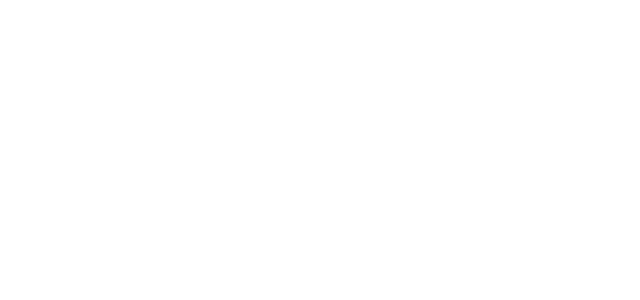
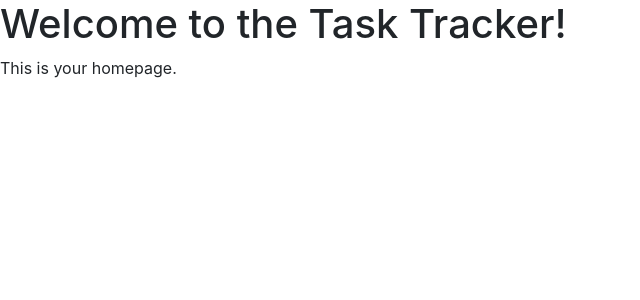
Before and after one commit to itjosephk2/task-tracker-react, a React (Create React App) app: page /home in a window 1280 px wide. Before the commit this address had no page. Shown: the top 300 px of the page, without its empty margins (0-640 px from the left). Built offline with nearby package versions, Linux system fonts and the light colour scheme.

Commit message:
feat: login sends to home page if succesful

```diff
--- a/src/App.js
+++ b/src/App.js
@@ -2,6 +2,7 @@ import React from 'react';
 import { BrowserRouter as Router, Routes, Route, Navigate } from 'react-router-dom';
 import LoginForm from './components/auth/LoginForm';
 import SignupForm from './components/auth/SignupForm';
+import Home from './components/Home';
 
 function App() {
   return (
@@ -10,6 +11,7 @@ function App() {
         <Route path="/" element={<Navigate to="/login" />} />
         <Route path="/login" element={<LoginForm />} />
         <Route path="/signup" element={<SignupForm />} />
+        <Route path="/home" element={<Home />} />
       </Routes>
     </Router>
   );
--- /dev/null
+++ b/src/components/Home.jsx
@@ -0,0 +1,13 @@
+// src/components/Home.jsx
+import React from 'react';
+
+const Home = () => {
+  return (
+    <div>
+      <h1>Welcome to the Task Tracker!</h1>
+      <p>This is your homepage.</p>
+    </div>
+  );
+};
+
+export default Home;
--- a/src/components/auth/LoginForm.jsx
+++ b/src/components/auth/LoginForm.jsx
@@ -1,10 +1,12 @@
 import React, { useState } from 'react';
 import { Form, Button, Container, Row, Col, Alert } from 'react-bootstrap';
 import { login } from './authService';
+import { useNavigate } from 'react-router-dom';
 
 const LoginForm = () => {
   const [formData, setFormData] = useState({ username: '', password: '' });
   const [error, setError] = useState(null);
+  const navigate = useNavigate();
 
   const handleChange = (e) => {
     setFormData((prev) => ({ ...prev, [e.target.name]: e.target.value }));
@@ -18,8 +20,9 @@ const LoginForm = () => {
       const response = await login(formData);
       const token = response.data.token;
       localStorage.setItem('token', token);
-      // Redirect or success action here
       console.log('Logged in!');
+
+      navigate('/home');
     } catch (err) {
       setError('Login failed. Please check your credentials.');
     }
```
